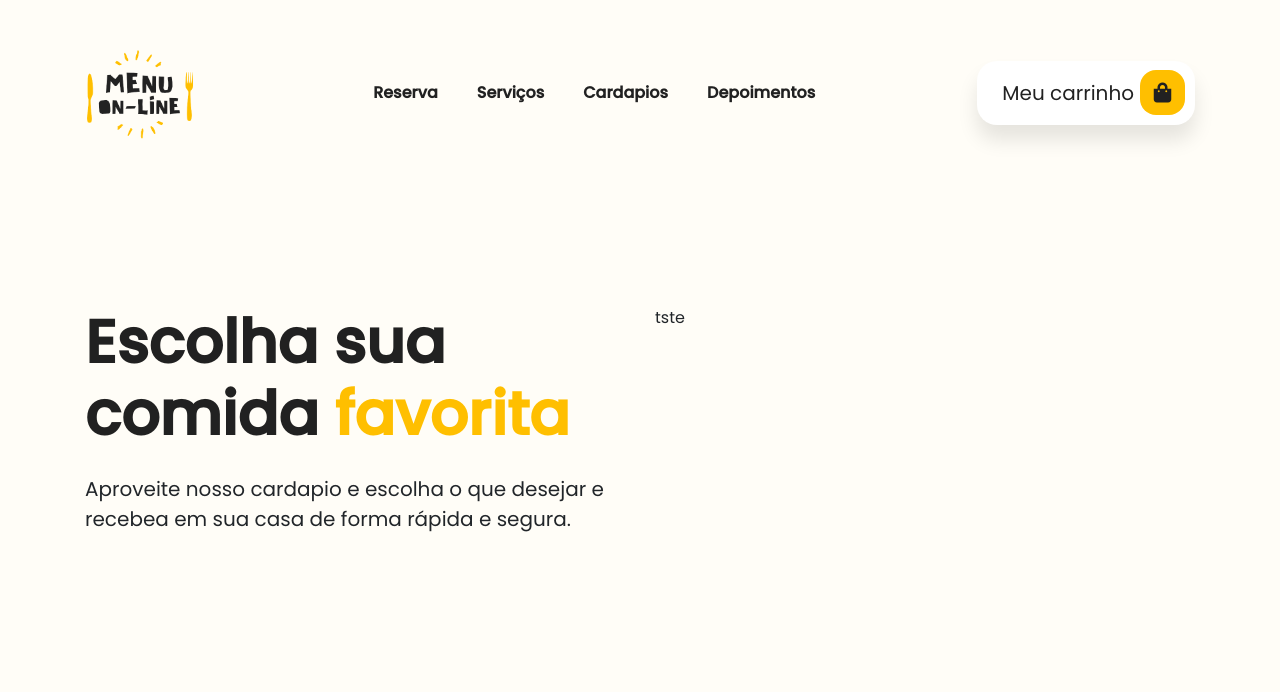
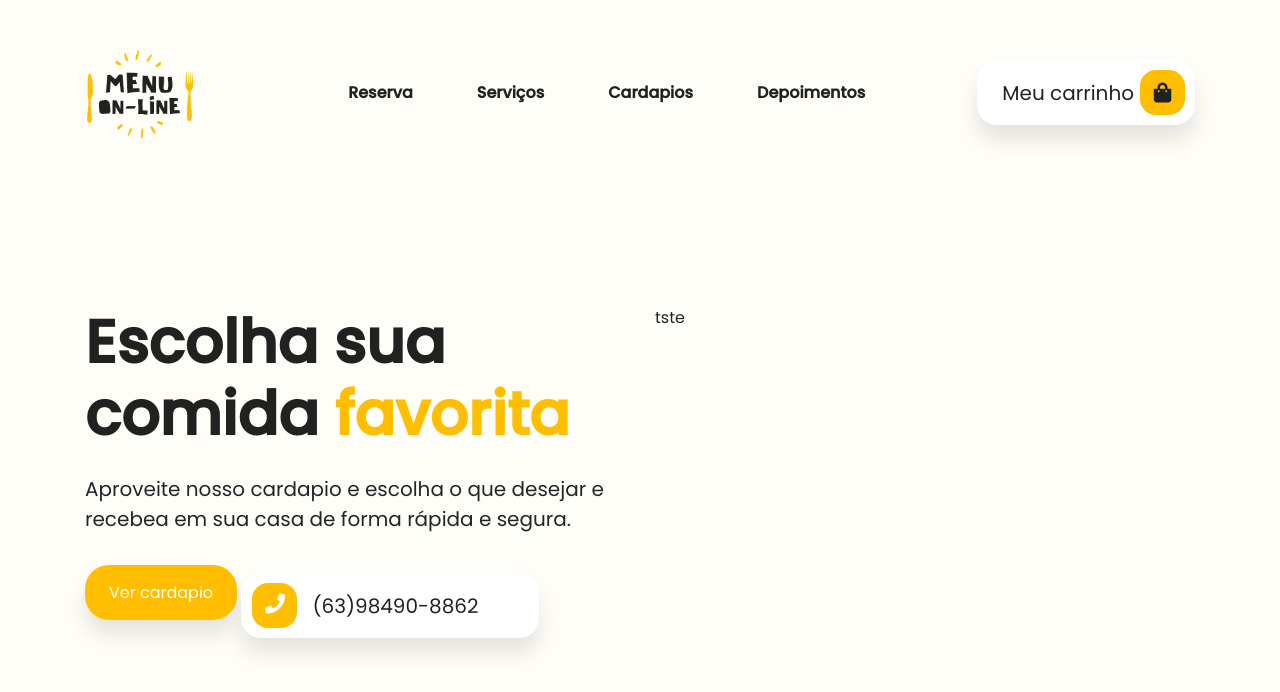
Before and after one commit to JeffersonCarlosLima/menu-restaurante, a plain HTML site: page index.html in a window 1280 px wide. Drawn offline with Linux system fonts and the light colour scheme.

Commit message:
pull commit

```diff
--- a/css/main.css
+++ b/css/main.css
@@ -18,6 +18,9 @@
     --color-green: #2ecc71;
     --color-separate: #cccccc;
     --shadow-button:0px 15px 20px rgba(0, 0, 0, 0.1);
+    --shadow-button-vcardapio:0px 15px 20px var(--color-primary);
+    --border-radius-button:24px;
+    --border-radius-ico:16px;
 }
 
 
@@ -34,7 +37,7 @@ b{
     padding: 0 32px !important;
 }
 
-a,.navbar-brand{
+.navbar-brand{
     margin-left: -25px;
 }
 
@@ -60,6 +63,23 @@ a,.navbar-brand{
     text-align: center;
     padding-top: 8px;
 }
+.btn-icon-left{
+    padding-left: 70px;
+}
+.btn-icon-left span.icon-left{
+    display: inline-block;
+    color:var(--color-white);
+    background-color: var(--color-primary);
+    width: 45px;
+    height: 45px;
+    position: absolute;
+    margin-top: -8px;
+    margin-left: -60px;
+    border-radius: var(--border-radius-ico);
+    text-align: center;
+    padding-top: 6px;
+
+}
 .color-primary{
     color : var(--color-primary)!important ;
 }
@@ -75,6 +95,14 @@ a,.navbar-brand{
     font-size: 60px;
 }
 .text-benner p{
-    margin: 16px 0 16px 0;
+    margin: 16px 0 16px 0px !important;
     font-size: 20px;
 }
+.btn-yellow{
+    background-color: var(--color-primary);
+    color: var(--color-white) !important;
+    border-radius:var(--border-radius-button);
+    padding: 16px 24px !important;
+    box-shadow: var(--shadow-button);
+
+}
--- a/index.html
+++ b/index.html
@@ -38,12 +38,15 @@
         <div class="row">
             <div class="col-6">
                 <div class="text-benner">
-                    <h1>
-                       <b>Escolha sua comida <b class="color-primary">favorita</b></b>
-                    </h1>
-                    <p>
-                        Aproveite nosso cardapio e escolha o que desejar e recebea em sua casa de forma rápida e segura.
-                    </p>
+                    <h1><b>Escolha sua comida <b class="color-primary">favorita</b></b></h1>
+                    <p>Aproveite nosso cardapio e escolha o que desejar e recebea em sua casa de forma rápida e segura.</p>
+                    <div>
+                        <a href="http://" class="btn-yellow">Ver cardapio</a>
+                        <a href="tel:63984908862" class="btn btn-white btn-icon-left mt-4 mr-3">
+                            <span class="icon-left"><i class="fa fa-phone" aria-hidden="true"></i></span>
+                            (63)98490-8862
+                        </a>
+                    </div>
                 </div>
             </div>
             <div class="col-6">
```
